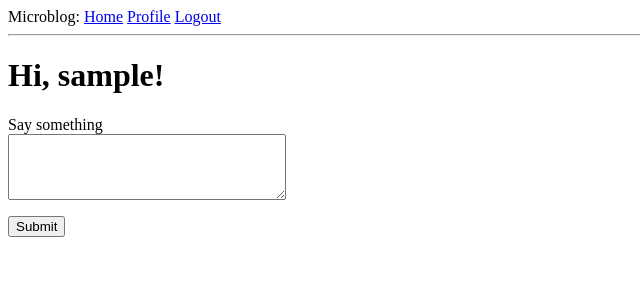
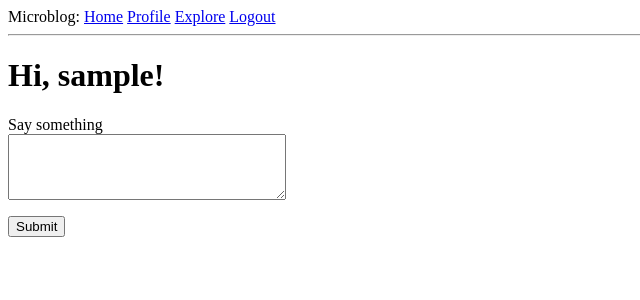
Before and after one commit to bmcandr/flask-mega-tut, a Flask app: page / in a window 1280 px wide. Shown: the top 300 px of the page, without its empty margins (0-640 px from the left). Run offline with Flask 2, Linux system fonts and the light colour scheme; the visitor is signed in with stand-in values (Sample User, id 1); data comes from the database, SQL or seed files in the repository; data that the repository does not hold is empty.

Commit message:
add link to Explore page

```diff
--- a/app/templates/base.html
+++ b/app/templates/base.html
@@ -13,6 +13,7 @@
       <a href="{{ url_for('login') }}">Login</a>
       {% else %}
       <a href="{{ url_for('user', username=current_user.username) }}">Profile</a>
+      <a href="{{ url_for('explore') }}">Explore</a>
       <a href="{{ url_for('logout') }}">Logout</a>
       {% endif %}
     </div>
```
